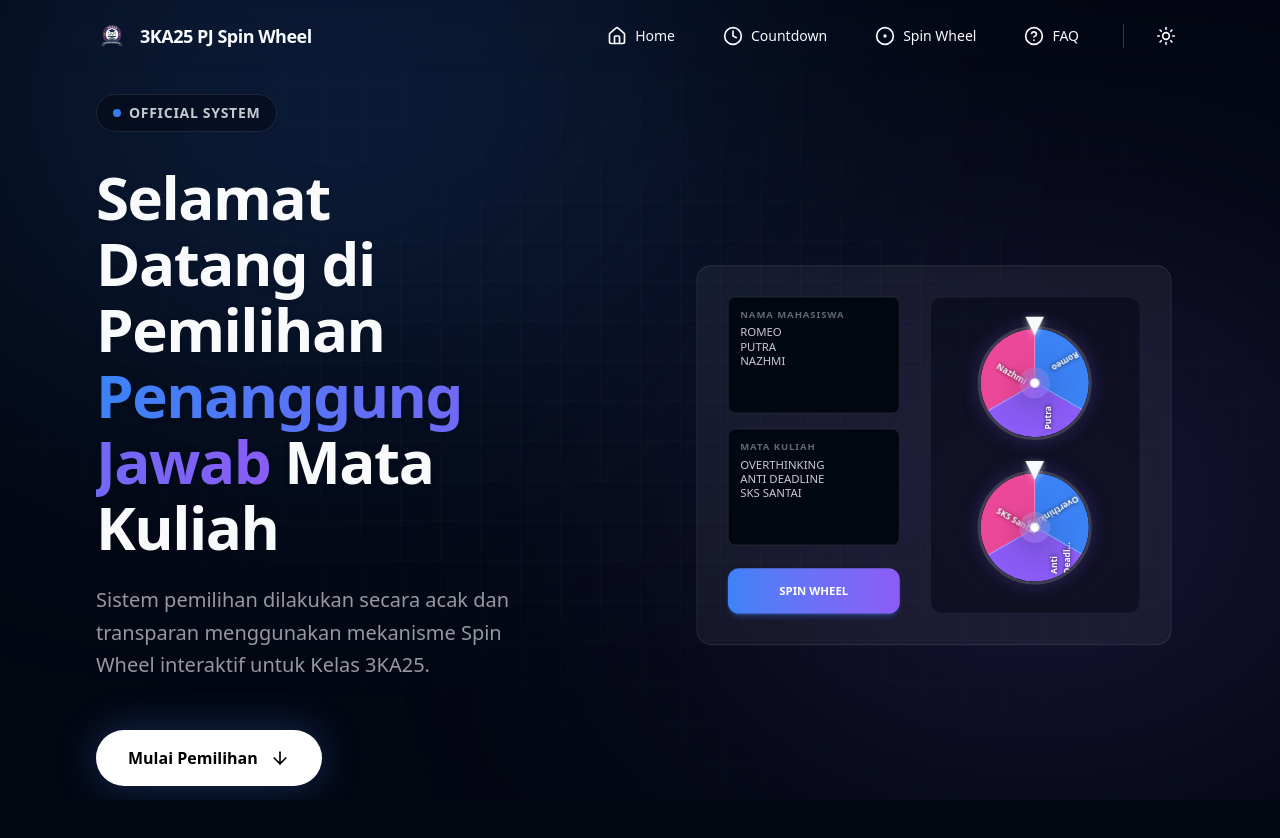
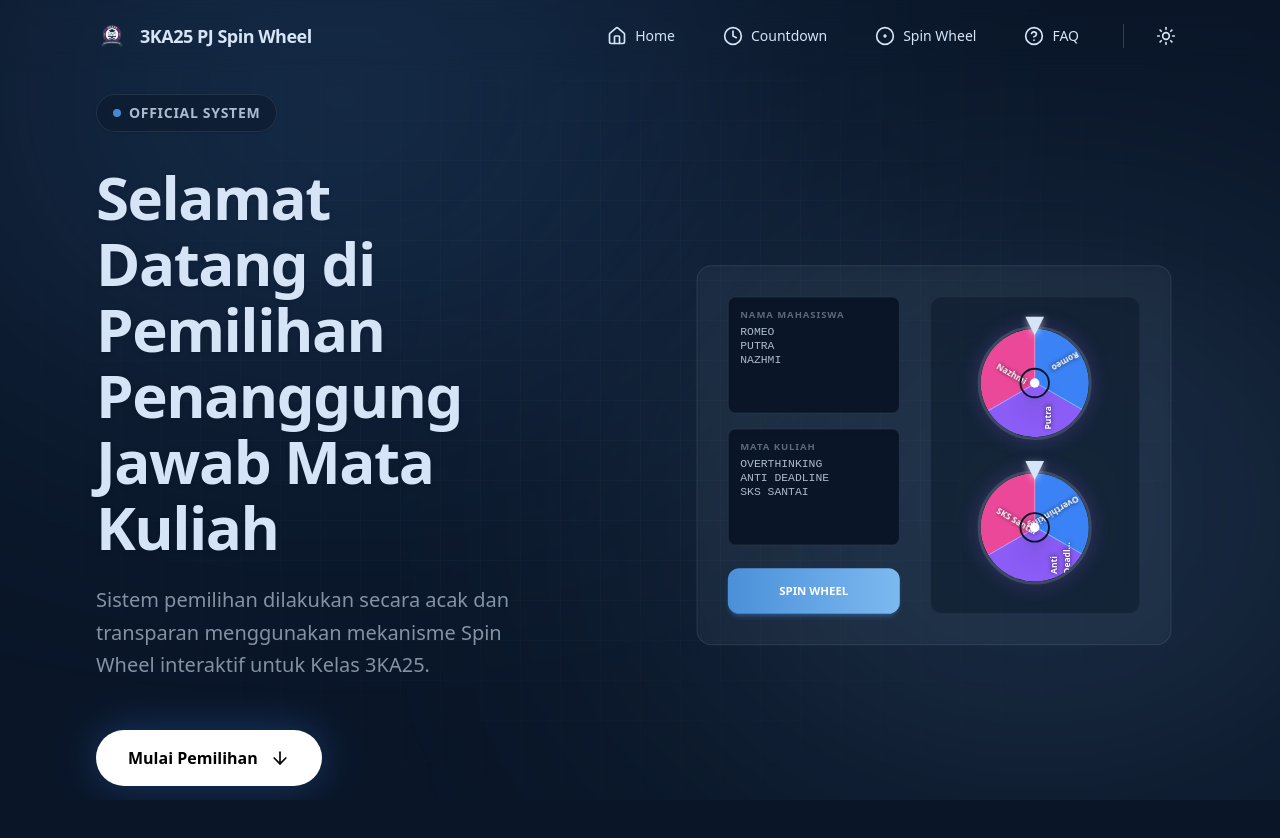
Before and after one commit to Raflyromeo/spin-wheel-pj-3ka25, a Next.js app: page / in a window 1280 px wide. Shown: the top 838 px of the page. Built offline with nearby package versions, Linux system fonts and the light colour scheme.

Commit message:
style: memperbarui tema warna neobrutalism dan variabel

```diff
--- a/src/app/globals.css
+++ b/src/app/globals.css
@@ -3,33 +3,41 @@
 @custom-variant dark (&:is(.dark *));
 
 @theme {
-  --font-sans: var(--font-geist-sans), ui-sans-serif, system-ui, sans-serif;
-  --font-mono: var(--font-geist-mono), ui-monospace, monospace;
+  --font-sans: 'Space Grotesk', ui-sans-serif, system-ui, sans-serif;
+  --font-mono: 'Space Mono', ui-monospace, monospace;
   --color-background: var(--background);
   --color-foreground: var(--foreground);
   --color-primary: var(--primary);
   --color-secondary: var(--secondary);
+  --color-accent: var(--accent);
   --color-card: var(--card);
   --color-card-border: var(--card-border);
+  --color-surface: var(--surface);
 }
 
 @layer base {
   :root {
-    --background: #f8fafc;
-    --foreground: #0f172a;
-    --primary: #3b82f6;
-    --secondary: #8b5cf6;
-    --card: rgba(255, 255, 255, 0.7);
-    --card-border: rgba(0, 0, 0, 0.05);
+    /* Light: Putih bersih, Navy, Biru muda */
+    --background: #f5f7ff;
+    --foreground: #0d1b3e;
+    --primary: #1a3a8f;
+    --secondary: #4a90d9;
+    --accent: #7cb9f0;
+    --card: #ffffff;
+    --card-border: #0d1b3e;
+    --surface: #e8eeff;
   }
 
   .dark {
-    --background: #030712;
-    --foreground: #f8fafc;
-    --primary: #3b82f6;
-    --secondary: #8b5cf6;
-    --card: rgba(255, 255, 255, 0.03);
-    --card-border: rgba(255, 255, 255, 0.08);
+    /* Dark: Navy deep, biru slate, tidak terlalu terang */
+    --background: #0a1628;
+    --foreground: #d6e4f7;
+    --primary: #4a90d9;
+    --secondary: #7cb9f0;
+    --accent: #1a3a8f;
+    --card: #0f2040;
+    --card-border: #4a90d9;
+    --surface: #142035;
   }
 
   body {
@@ -37,44 +45,142 @@
     color: var(--foreground);
     min-height: 100vh;
     overflow-x: hidden;
+    font-family: 'Space Grotesk', ui-sans-serif, system-ui, sans-serif;
   }
 
+  /* Smooth theme transition hanya untuk warna */
   *, ::before, ::after {
-    transition-property: color, background-color, border-color, text-decoration-color, fill, stroke, box-shadow;
+    transition-property: color, background-color, border-color;
     transition-timing-function: cubic-bezier(0.4, 0, 0.2, 1);
-    transition-duration: 800ms;
+    transition-duration: 200ms;
+  }
+
+  /* Reset transition untuk animasi performa */
+  [data-no-transition] {
+    transition: none !important;
   }
 }
 
 @layer utilities {
-  .glass-panel {
+  /* Explicit 3px border utilities for neobrutalism */
+  .border-b-3 { border-bottom-width: 3px; border-bottom-style: solid; }
+  .border-t-3 { border-top-width: 3px; border-top-style: solid; }
+  .border-l-3 { border-left-width: 3px; border-left-style: solid; }
+  .border-r-3 { border-right-width: 3px; border-right-style: solid; }
+  .border-3   { border-width: 3px; border-style: solid; }
+
+  /* Divide utilities */
+  .divide-x-3 > * + * { border-left-width: 3px; border-left-style: solid; }
+  .divide-foreground > * + * { border-color: var(--card-border); }
+
+
+  /* Neobrutalism card */
+  .neo-card {
     background: var(--card);
-    backdrop-filter: blur(12px);
-    -webkit-backdrop-filter: blur(12px);
-    border: 1px solid var(--card-border);
-    box-shadow: 0 8px 32px 0 rgba(0, 0, 0, 0.1);
+    border: 3px solid var(--card-border);
+    box-shadow: 4px 4px 0px var(--card-border);
   }
 
-  .dark .glass-panel {
-    box-shadow: 0 8px 32px 0 rgba(0, 0, 0, 0.3);
+  .neo-card-hover {
+    background: var(--card);
+    border: 3px solid var(--card-border);
+    box-shadow: 4px 4px 0px var(--card-border);
+    transition: box-shadow 0.15s ease, transform 0.15s ease;
   }
 
-  .text-gradient {
-    background-clip: text;
-    -webkit-background-clip: text;
-    -webkit-text-fill-color: transparent;
-    background-image: linear-gradient(to right, var(--primary), var(--secondary));
+  .neo-card-hover:hover {
+    box-shadow: 6px 6px 0px var(--card-border);
+    transform: translate(-1px, -1px);
   }
 
-  .bg-gradient-subtle {
-    background-image:
-      radial-gradient(circle at 10% 20%, rgba(59, 130, 246, 0.05) 0%, transparent 40%),
-      radial-gradient(circle at 90% 80%, rgba(139, 92, 246, 0.05) 0%, transparent 40%);
+  /* Neobrutalism button */
+  .neo-btn {
+    border: 2.5px solid var(--card-border);
+    box-shadow: 3px 3px 0px var(--card-border);
+    transition: box-shadow 0.1s ease, transform 0.1s ease;
+    font-weight: 700;
+    letter-spacing: 0.02em;
   }
 
-  .dark .bg-gradient-subtle {
-    background-image:
-      radial-gradient(circle at 20% 30%, rgba(59, 130, 246, 0.12) 0%, transparent 40%),
-      radial-gradient(circle at 80% 70%, rgba(139, 92, 246, 0.12) 0%, transparent 40%);
+  .neo-btn:active {
+    box-shadow: 1px 1px 0px var(--card-border);
+    transform: translate(2px, 2px);
+  }
+
+  .neo-btn-primary {
+    background: var(--primary);
+    color: #f5f7ff;
+    border: 2.5px solid var(--card-border);
+    box-shadow: 3px 3px 0px var(--card-border);
+    transition: box-shadow 0.1s ease, transform 0.1s ease;
+    font-weight: 700;
+  }
+
+  .dark .neo-btn-primary {
+    color: #d6e4f7;
+  }
+
+  .neo-btn-primary:active {
+    box-shadow: 1px 1px 0px var(--card-border);
+    transform: translate(2px, 2px);
+  }
+
+  .neo-btn-primary:hover {
+    box-shadow: 5px 5px 0px var(--card-border);
+    transform: translate(-1px, -1px);
+  }
+
+  .neo-input {
+    background: var(--background);
+    border: 2.5px solid var(--card-border);
+    box-shadow: 3px 3px 0px var(--card-border);
+    outline: none;
+    transition: box-shadow 0.1s ease;
+  }
+
+  .neo-input:focus {
+    box-shadow: 4px 4px 0px var(--primary);
+    border-color: var(--primary);
+  }
+
+  .neo-section {
+    border-top: 3px solid var(--card-border);
+  }
+
+  /* Marquee */
+  .marquee-wrapper {
+    overflow: hidden;
+    white-space: nowrap;
+    border-top: 3px solid var(--card-border);
+    border-bottom: 3px solid var(--card-border);
+  }
+
+  .marquee-track {
+    display: inline-flex;
+    animation: marquee-scroll 30s linear infinite;
+    will-change: transform;
+  }
+
+  .marquee-track:hover {
+    animation-play-state: paused;
+  }
+
+  @keyframes marquee-scroll {
+    0% { transform: translateX(0); }
+    100% { transform: translateX(-50%); }
+  }
+
+  /* Wheel border neobrutalism */
+  .wheel-container {
+    border: 4px solid var(--card-border);
+    box-shadow: 6px 6px 0px var(--card-border);
+  }
+
+  /* Scrollbar */
+  ::-webkit-scrollbar { width: 8px; }
+  ::-webkit-scrollbar-track { background: var(--surface); }
+  ::-webkit-scrollbar-thumb {
+    background: var(--primary);
+    border: 2px solid var(--card-border);
   }
 }
```
